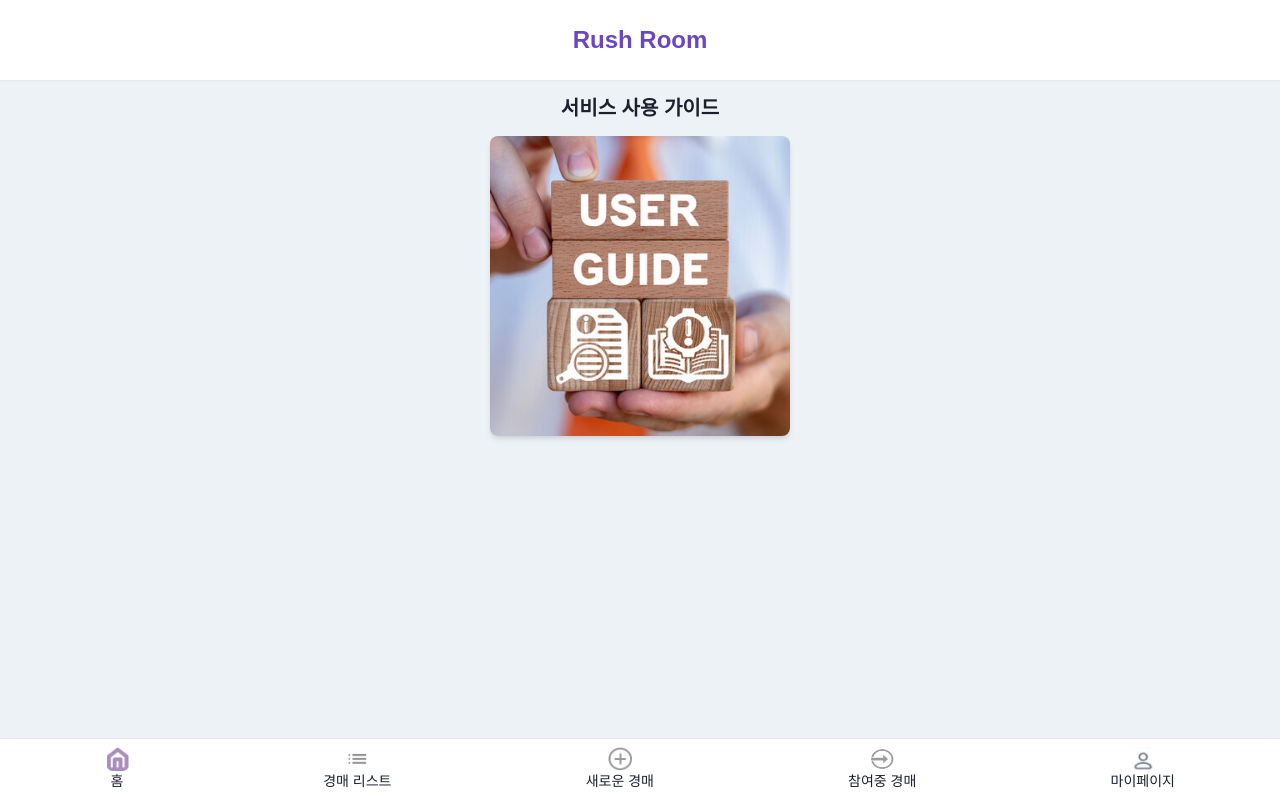
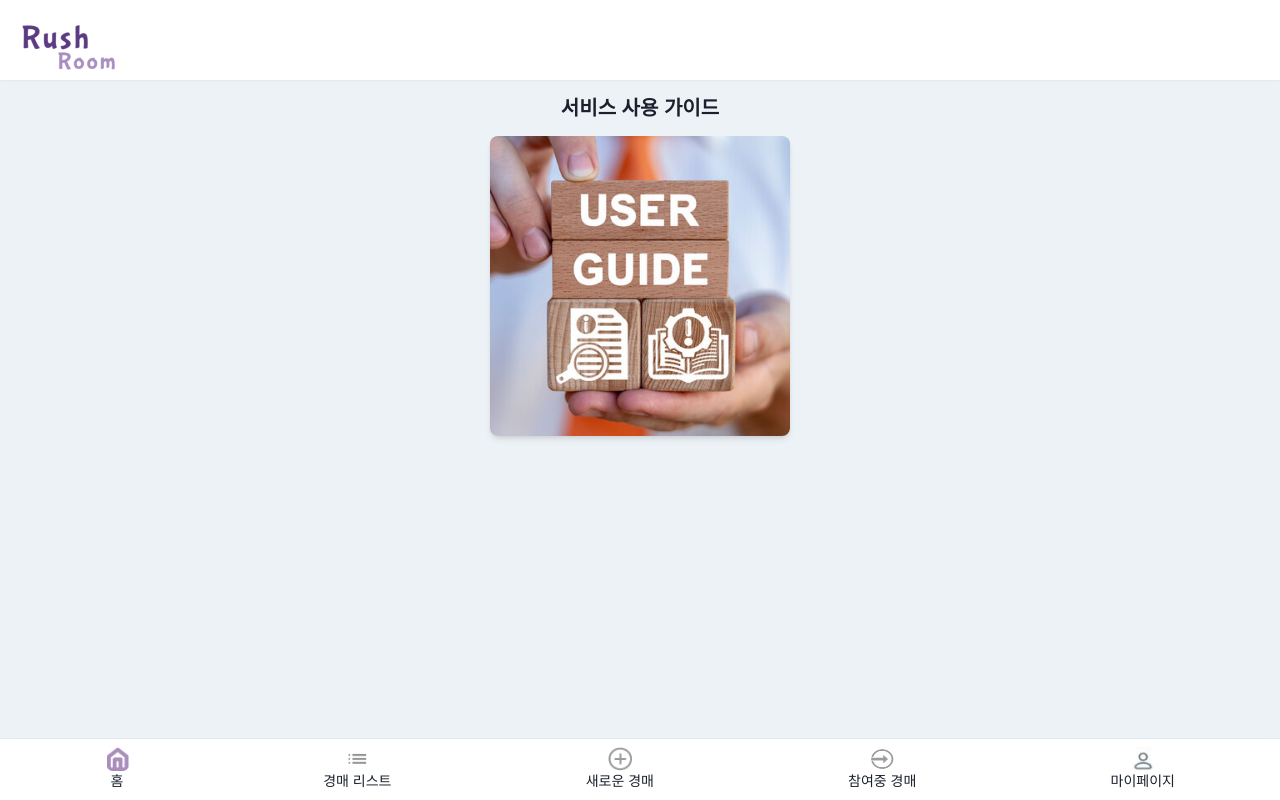
Before and after one commit to devteam2jg/rush-room-FE, a React app: page / in a window 1280 px wide. Built offline with nearby package versions, Linux system fonts and the light colour scheme; the HTML template or start-up script is replaced by a standard one; a web font is replaced by a local one.

Commit message:
chore(mainpage) : logo 수정

```diff
--- a/src/components/Header.tsx
+++ b/src/components/Header.tsx
@@ -1,13 +1,12 @@
-import { Box, Flex, Text, useColorModeValue } from '@chakra-ui/react';
+import { Box, Flex, Image, useColorModeValue } from '@chakra-ui/react';
 
 export default function Header() {
   return (
     <Box bg={useColorModeValue('white', 'gray.900')} px={4} py={2} shadow="sm">
-      <Flex h={16} alignItems="center" justifyContent="center">
-        <Text fontSize="2xl" fontWeight="bold" color="purple.600">
-          Rush Room
-        </Text>
-      </Flex>
+      <Flex h={3} alignItems="center" justifyContent="center" />
+      <Box>
+        <Image src="images/logo.png" alt="logo" width="103px" height="52px" />
+      </Box>
     </Box>
   );
 }
```
Also changed, not shown: public/images/logo.png (added).
